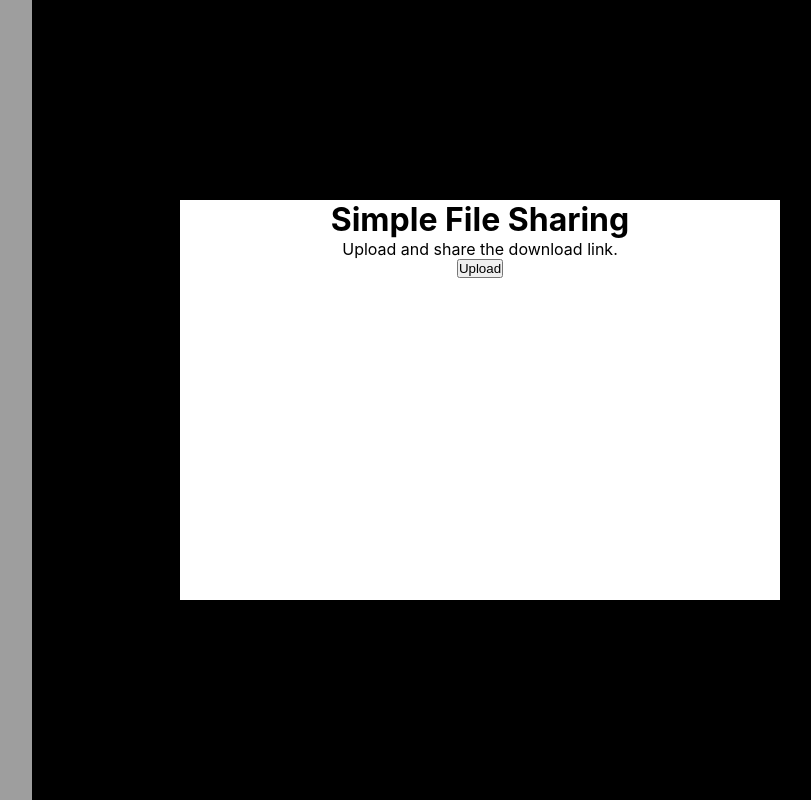
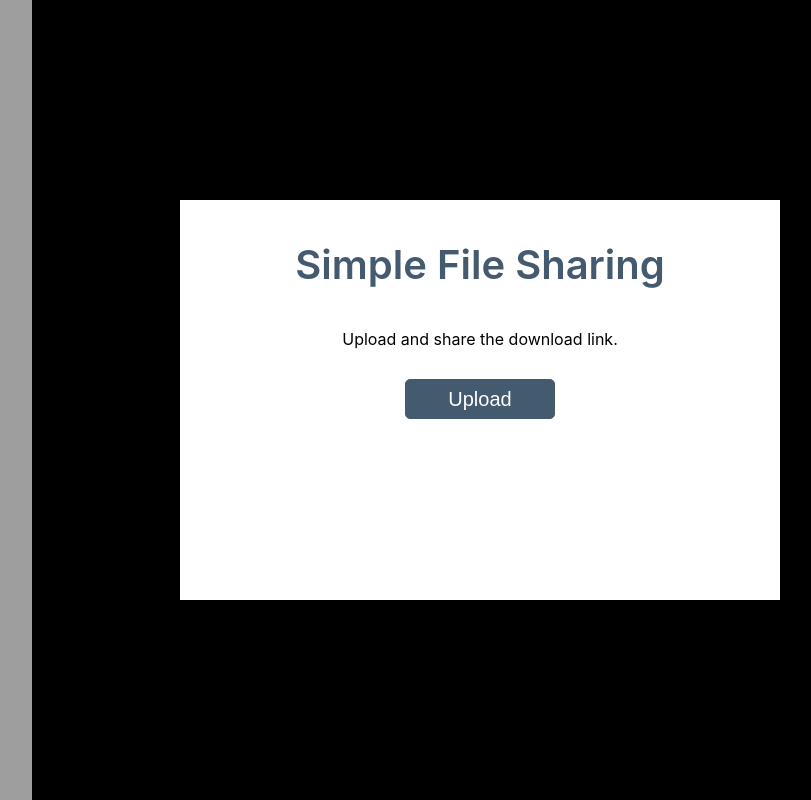
Before and after one commit to raobaba/File-Sharing-App, a React (Create React App) app: page / in a window 1280 px wide. Shown: the whole page, without its empty margins (352-1163 px from the left). Built offline with nearby package versions, Linux system fonts and the light colour scheme; grey boxes are pictures that could not be loaded.

Commit message:
frontend ready

```diff
--- a/src/App.css
+++ b/src/App.css
@@ -20,3 +20,19 @@ img{
   align-items: center;
   flex-direction: column;
 }
+h1{
+  font-size: 40px;
+  font-weight: 600;
+  color: #445A6F;
+  margin: 40px 0;
+}
+button{
+  width: 150px;
+  height: 40px;
+  border-radius: 5px;
+  background-color: #445A6F;
+  border: 1px solid #445A6F;
+  color: #fff;
+  font-size: 20px;
+  margin: 30px 0;
+}
```
